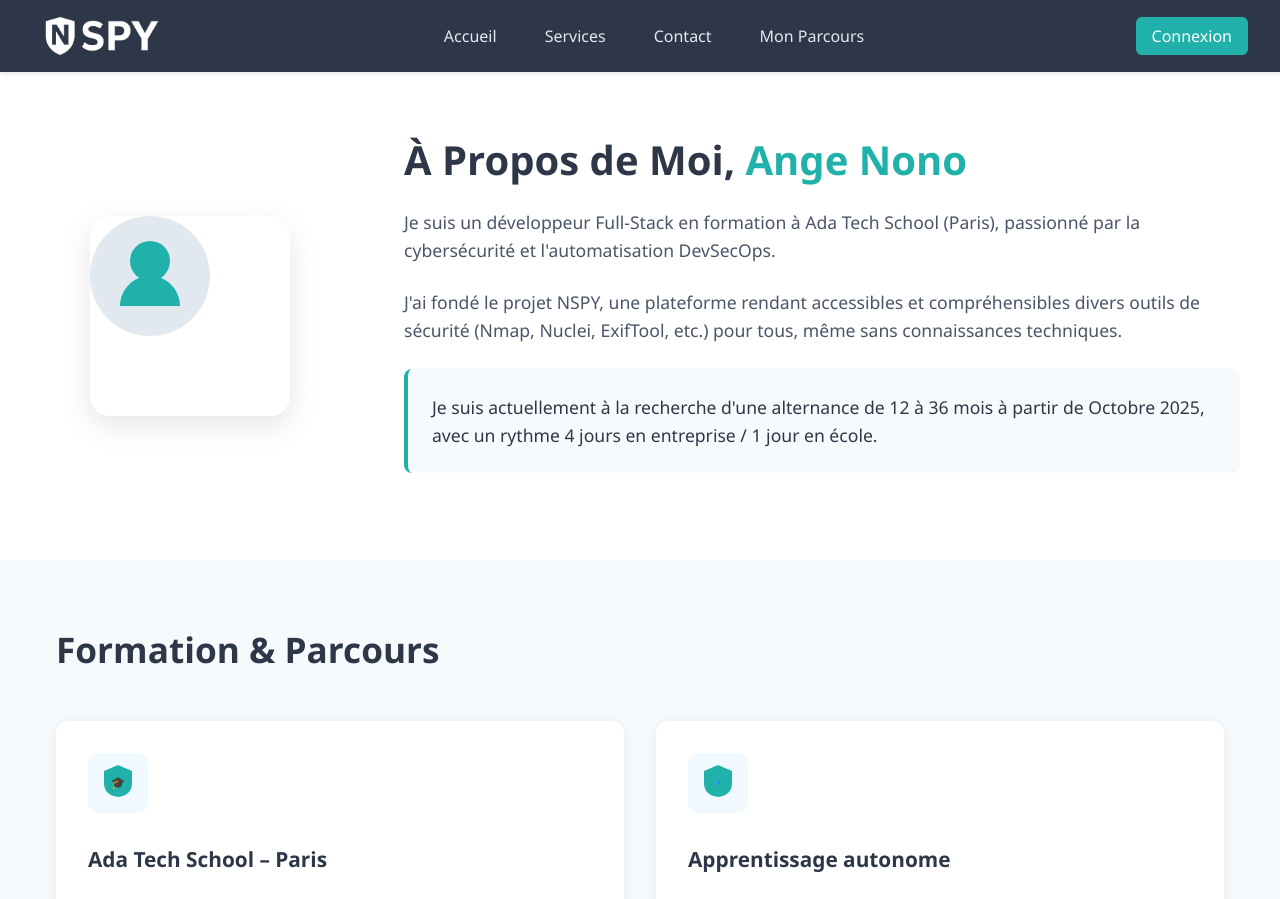
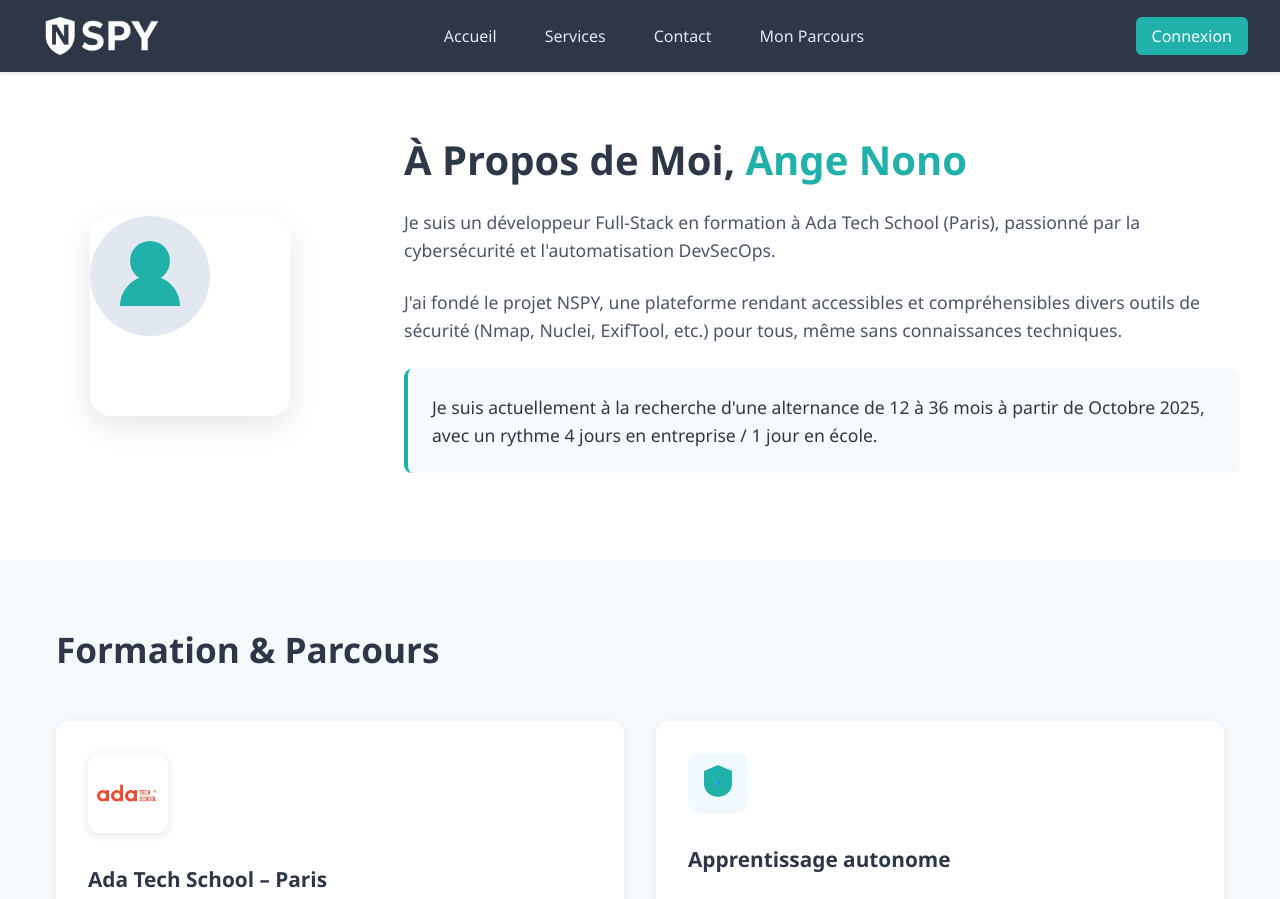
Before and after one commit to Ange-web/ProjetPersonnel, a React (Vite) app: page /parcours in a window 1280 px wide. Shown: the top 899 px of the page. Built offline with nearby package versions, Linux system fonts and the light colour scheme.

Commit message:
Feat: Ajout du logo

```diff
--- a/src/assets/components/acceuil/style.css
+++ b/src/assets/components/acceuil/style.css
@@ -102,7 +102,7 @@
   .home {
     background-color: white;
     padding: 4rem 2rem;
-    min-height: 60vh;
+    min-height: 30vh;
     display: flex;
     align-items: center;
   }
--- a/src/assets/components/parcours/parcours.css
+++ b/src/assets/components/parcours/parcours.css
@@ -109,6 +109,25 @@
   background-color: #f0f9ff;
   border-radius: 12px;
   margin-bottom: 1rem;
+}
+
+.formation-logo {
+  width: 80px;
+  height: 80px;
+  display: flex;
+  align-items: center;
+  justify-content: center;
+  background-color: white;
+  border-radius: 12px;
+  margin-bottom: 1rem;
+  box-shadow: 0 2px 8px rgba(0, 0, 0, 0.1);
+  padding: 0.5rem;
+}
+
+.school-logo {
+  max-width: 100%;
+  max-height: 100%;
+  object-fit: contain;
 }
 
 .formation-card h3 {
--- a/src/assets/components/parcours/parcours.jsx
+++ b/src/assets/components/parcours/parcours.jsx
@@ -1,5 +1,6 @@
 import React from 'react';
 import Header from '../acceuil/header';
+import adatechLogo from '../../images/adatech.png';
 import './parcours.css';
 
 const Parcours = () => {
@@ -43,11 +44,8 @@
           <h2>Formation & Parcours</h2>
           <div className="formation-grid">
             <div className="formation-card">
-              <div className="formation-icon">
-                <svg width="40" height="40" viewBox="0 0 40 40" fill="none">
-                  <path d="M20 2L6 8V20C6 26.6 9.3 32.6 20 34C30.7 32.6 34 26.6 34 20V8L20 2Z" fill="#20B2AA"/>
-                  <text x="20" y="24" textAnchor="middle" fill="white" fontSize="12" fontWeight="bold">🎓</text>
-                </svg>
+              <div className="formation-logo">
+                <img src={adatechLogo} alt="Ada Tech School" className="school-logo" />
               </div>
               <h3>Ada Tech School – Paris</h3>
               <ul>
```
Also changed, not shown: src/assets/images/adatech.png (added).
